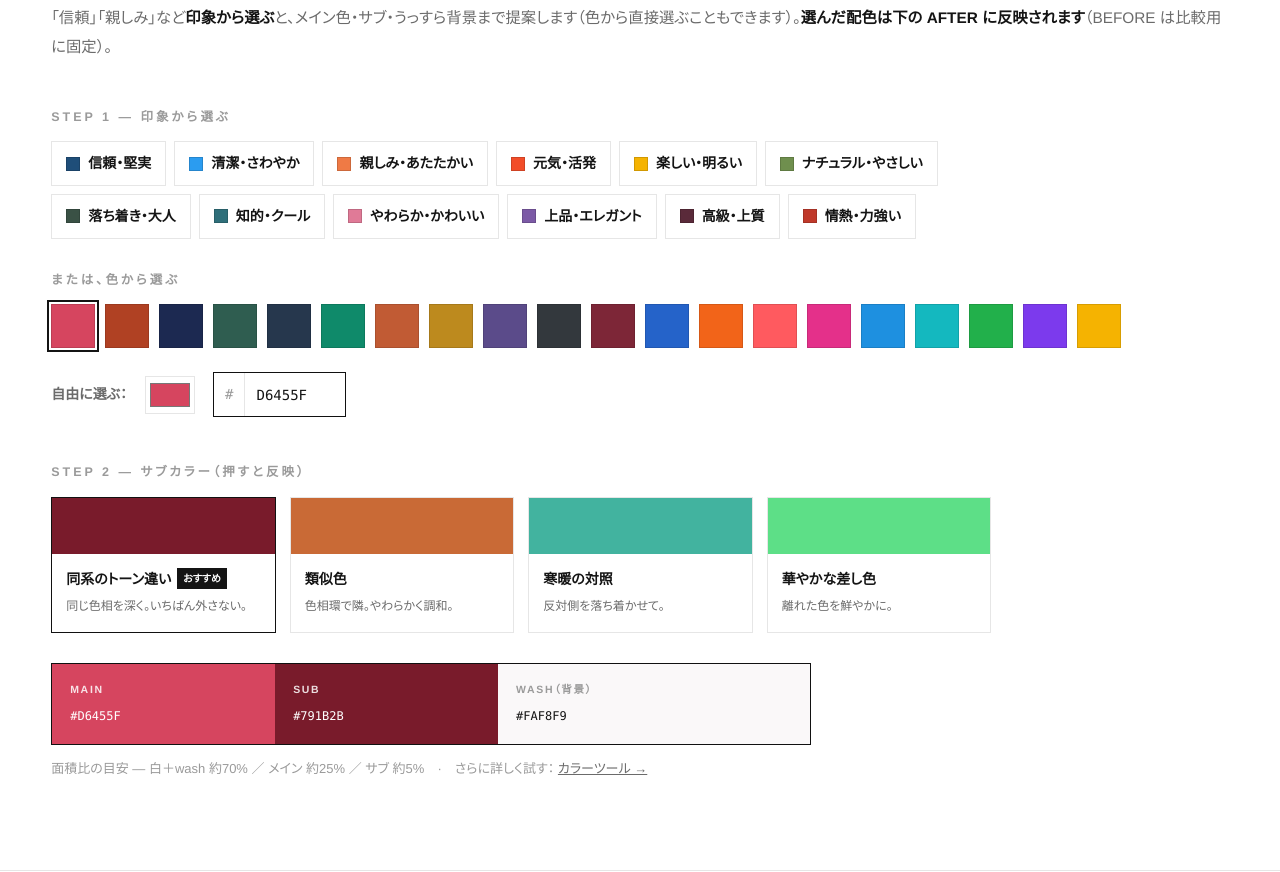
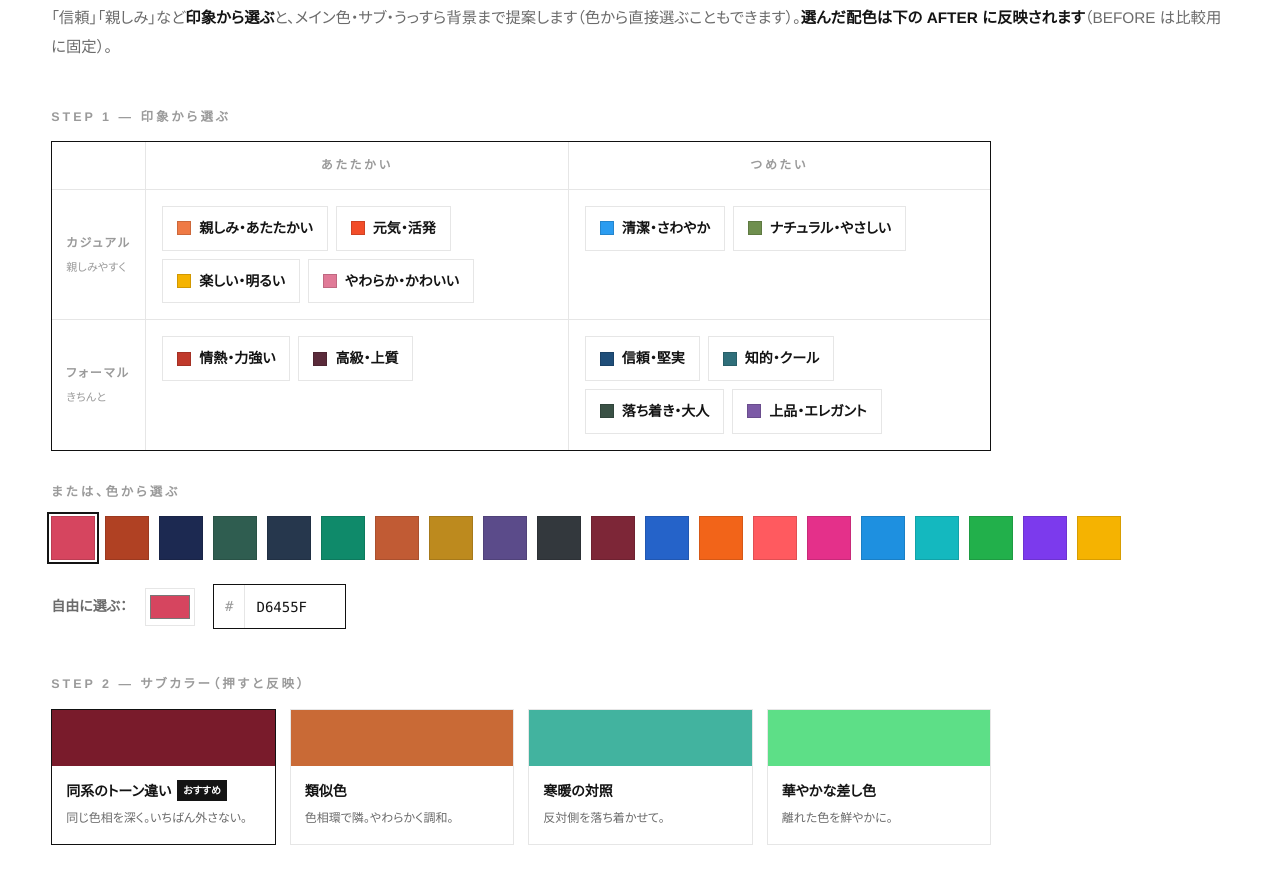
Before and after one commit to Teppay0v0/hanabi-design-rules, a plain HTML site: page docs/index.html in a window 1280 px wide. Shown: the part 2258-3130 px from the top of the page. Drawn offline with Linux system fonts and the light colour scheme.

Commit message:
印象チップを2軸マトリクスに整理（あたたかい⇄つめたい × カジュアル⇄フォーマル）
- index.html/color.html: 4象限の表組みに配置、モバイルは縦積み＋象限ラベル
- SKILL.md: 印象→色の対応表に系統列を追加し同じ2軸で並べ替え

Co-Authored-By: Claude Fable 5 <noreply@anthropic.com>

```diff
--- a/docs/index.html
+++ b/docs/index.html
@@ -141,13 +141,27 @@ footer a { color: var(--gray); }
 .pk-pair .w .role { color: var(--faint); }
 .pk-pair .w .hx { color: var(--ink); }
 .pk-ratio { margin-top: 12px; font-size: 13px; color: var(--faint); }
-/* 印象で選ぶチップ */
-.pk-moods { display: flex; flex-wrap: wrap; gap: 8px; margin-bottom: 30px; max-width: 940px; }
+/* 印象で選ぶチップ（2軸マトリクス：あたたかい⇄つめたい × カジュアル⇄フォーマル） */
 .pk-mood { display: flex; align-items: center; gap: 8px; border: 1px solid var(--line); background: #fff; padding: 8px 14px; cursor: pointer; font-size: 14px; font-weight: 700; color: var(--ink); transition: border-color .12s, background .12s, color .12s; }
 .pk-mood:hover { border-color: var(--ink); }
 .pk-mood.on { background: var(--ink); color: #fff; border-color: var(--ink); }
 .pk-mood .dot { width: 14px; height: 14px; border: 1px solid rgba(0,0,0,.15); flex-shrink: 0; }
 .pk-mood.on .dot { border-color: rgba(255,255,255,.4); }
+.pk-matrix { display: grid; grid-template-columns: auto 1fr 1fr; border: 1px solid var(--line-strong); max-width: 940px; margin-bottom: 30px; }
+.mx-corner { border-bottom: 1px solid var(--line); }
+.mx-col { padding: 12px 10px; text-align: center; font-size: 12px; letter-spacing: .24em; font-weight: 800; color: var(--faint); border-left: 1px solid var(--line); border-bottom: 1px solid var(--line); }
+.mx-row { padding: 16px 14px; font-size: 12px; letter-spacing: .18em; font-weight: 800; color: var(--faint); display: flex; flex-direction: column; justify-content: center; gap: 2px; }
+.mx-row small { font-weight: 400; letter-spacing: .02em; font-size: 11px; }
+.mx-quad { border-left: 1px solid var(--line); padding: 16px; display: flex; flex-wrap: wrap; gap: 8px; align-content: flex-start; }
+.mx-row.r2, .mx-quad.r2 { border-top: 1px solid var(--line); }
+.q-tag { display: none; }
+@media (max-width: 700px) {
+  .pk-matrix { grid-template-columns: 1fr; border: none; gap: 12px; }
+  .mx-corner, .mx-col, .mx-row { display: none; }
+  .mx-quad { border: 1px solid var(--line); }
+  .mx-quad.r2 { border-top: 1px solid var(--line); }
+  .q-tag { display: block; width: 100%; font-size: 11px; letter-spacing: .2em; font-weight: 800; color: var(--faint); margin-bottom: 4px; }
+}
 @media (max-width: 520px) { .pk-pair { grid-template-columns: 1fr; } }
 </style>
 </head>
@@ -207,7 +221,17 @@ footer a { color: var(--gray); }
     <p class="sec-lead">「信頼」「親しみ」など<b style="color:var(--ink)">印象から選ぶ</b>と、メイン色・サブ・うっすら背景まで提案します（色から直接選ぶこともできます）。<b style="color:var(--ink)">選んだ配色は下の AFTER に反映されます</b>（BEFORE は比較用に固定）。</p>
 
     <div class="pk-step">STEP 1 — 印象から選ぶ</div>
-    <div class="pk-moods" id="pk-moods"></div>
+    <div class="pk-matrix">
+      <div class="mx-corner"></div>
+      <div class="mx-col">あたたかい</div>
+      <div class="mx-col">つめたい</div>
+      <div class="mx-row">カジュアル<small>親しみやすく</small></div>
+      <div class="mx-quad" id="pk-q-wc"><div class="q-tag">あたたかい × カジュアル</div></div>
+      <div class="mx-quad" id="pk-q-cc"><div class="q-tag">つめたい × カジュアル</div></div>
+      <div class="mx-row r2">フォーマル<small>きちんと</small></div>
+      <div class="mx-quad r2" id="pk-q-wf"><div class="q-tag">あたたかい × フォーマル</div></div>
+      <div class="mx-quad r2" id="pk-q-cf"><div class="q-tag">つめたい × フォーマル</div></div>
+    </div>
     <div class="pk-step" style="margin-top:8px;">または、色から選ぶ</div>
     <div class="pk-presets" id="pk-presets"></div>
     <div class="pk-row">
@@ -347,12 +371,15 @@ fitFrames();
     {n:'バイオレット',c:'#7c3aed'},{n:'サンイエロー',c:'#f5b301'}
   ];
 
-  /* 印象ワード → メイン色（色彩心理ベース） */
+  /* 印象ワード → メイン色（色彩心理ベース）
+     q: 象限 = wc(暖×カジュアル) cc(冷×カジュアル) wf(暖×フォーマル) cf(冷×フォーマル) */
   var MOODS=[
-    {t:'信頼・堅実',c:'#1f4e79'},{t:'清潔・さわやか',c:'#2b9cf0'},{t:'親しみ・あたたかい',c:'#ef7a45'},
-    {t:'元気・活発',c:'#f24d29'},{t:'楽しい・明るい',c:'#f5b301'},{t:'ナチュラル・やさしい',c:'#6f8f4e'},
-    {t:'落ち着き・大人',c:'#3a5145'},{t:'知的・クール',c:'#2f6f7a'},{t:'やわらか・かわいい',c:'#e07a97'},
-    {t:'上品・エレガント',c:'#7c5aa6'},{t:'高級・上質',c:'#5a2a3a'},{t:'情熱・力強い',c:'#c0392b'}
+    {t:'親しみ・あたたかい',c:'#ef7a45',q:'wc'},{t:'元気・活発',c:'#f24d29',q:'wc'},
+    {t:'楽しい・明るい',c:'#f5b301',q:'wc'},{t:'やわらか・かわいい',c:'#e07a97',q:'wc'},
+    {t:'清潔・さわやか',c:'#2b9cf0',q:'cc'},{t:'ナチュラル・やさしい',c:'#6f8f4e',q:'cc'},
+    {t:'情熱・力強い',c:'#c0392b',q:'wf'},{t:'高級・上質',c:'#5a2a3a',q:'wf'},
+    {t:'信頼・堅実',c:'#1f4e79',q:'cf'},{t:'知的・クール',c:'#2f6f7a',q:'cf'},
+    {t:'落ち着き・大人',c:'#3a5145',q:'cf'},{t:'上品・エレガント',c:'#7c5aa6',q:'cf'}
   ];
 
   var state={main:'#d6455f',sub:'#6d2233',subKey:'tone'};
@@ -404,9 +431,14 @@ fitFrames();
   }
   window.__pkPickSub=pickSub;
 
-  var mm=document.getElementById('pk-moods');
-  mm.innerHTML=MOODS.map(function(x){return '<div class="pk-mood" data-c="'+x.c+'"><span class="dot" style="background:'+x.c+'"></span>'+x.t+'</div>';}).join('');
-  mm.querySelectorAll('.pk-mood').forEach(function(el){el.addEventListener('click',function(){setMain(el.dataset.c);});});
+  MOODS.forEach(function(x){
+    var quad=document.getElementById('pk-q-'+x.q); if(!quad) return;
+    var el=document.createElement('div');
+    el.className='pk-mood'; el.dataset.c=x.c;
+    el.innerHTML='<span class="dot" style="background:'+x.c+'"></span>'+x.t;
+    el.addEventListener('click',function(){setMain(x.c);});
+    quad.appendChild(el);
+  });
 
   var pr=document.getElementById('pk-presets');
   pr.innerHTML=PRESETS.map(function(x){return '<div class="pk-sw" title="'+x.n+'" data-c="'+x.c+'" style="background:'+x.c+'"></div>';}).join('');
```
Also changed, not shown: docs/color.html (+42 -11 lines), 1 other file.
